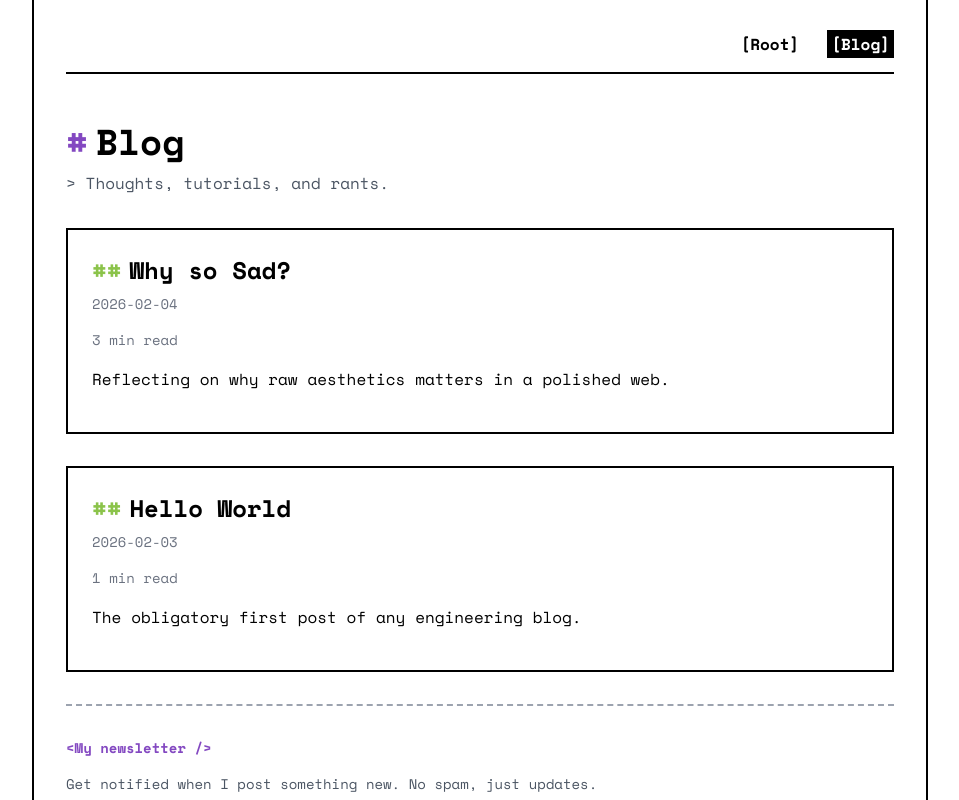
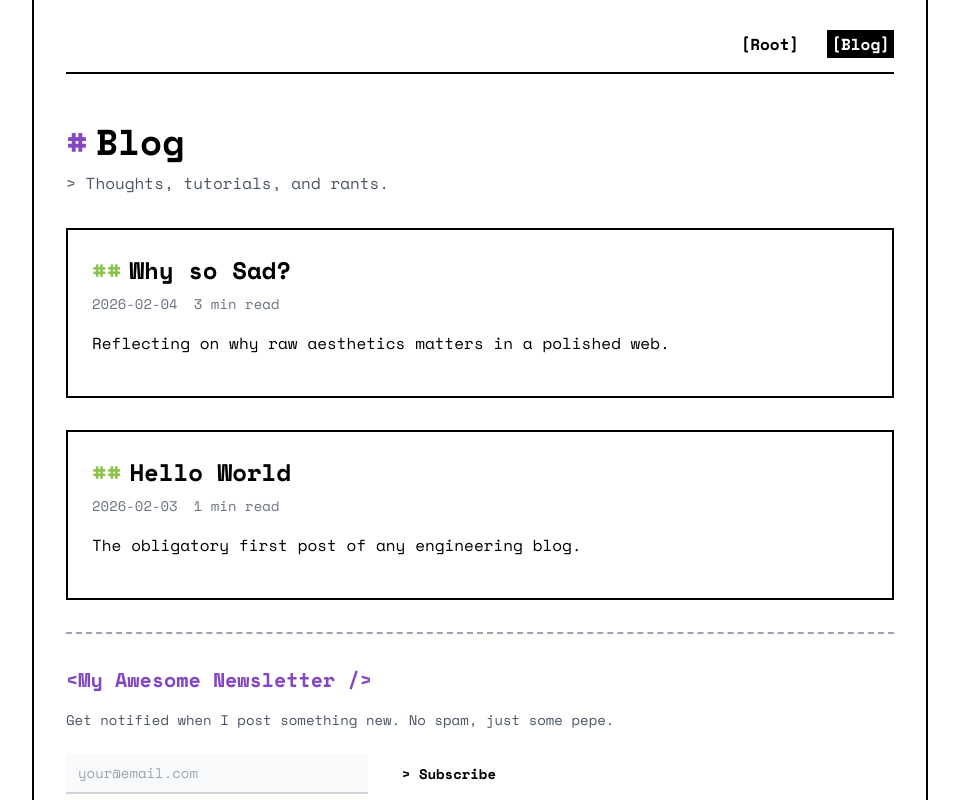
Before and after one commit to FrancescoDefulgentiis/francescoDefulgentiis.github.io, a React (Vite) app: page /blog in a window 1280 px wide. Shown: the top 800 px of the page, without its empty margins (160-1119 px from the left). Built offline with nearby package versions, Linux system fonts and the light colour scheme.

Commit message:
added a "latestPosts" section in the home

```diff
--- a/src/components/blog/Newsletter.jsx
+++ b/src/components/blog/Newsletter.jsx
@@ -1,23 +1,22 @@
 import React, { useState } from 'react';
 
 const Newsletter = () => {
-    // Buttondown username
-    const username = 'pepe_aster';
+    const buttondown_username = 'pepe_aster';
 
     return (
         <section className="mt-16 pt-8 border-t border-dashed border-gray-400">
             <h3 className="text-xl font-bold mb-4 flex items-center">
-                <span className="text-accent-secondary mr-2 text-sm">&lt;My newsletter /&gt;</span>
+                <span className="text-accent-secondary mr-2 text-md">&lt;My Awesome Newsletter /&gt;</span>
             </h3>
             <p className="mb-6 text-sm text-gray-600 font-mono">
-                Get notified when I post something new. No spam, just updates.
+                Get notified when I post something new. No spam, just some pepe.
             </p>
 
             <form
-                action="https://buttondown.com/api/emails/embed-subscribe/pepe_aster"
+                action={`https://buttondown.email/api/emails/embed-subscribe/${buttondown_username}`}
                 method="post"
-                class="embeddable-buttondown-form"
-                referrerpolicy="unsafe-url"
+                target="popupwindow"
+                onSubmit={() => window.open(`https://buttondown.email/${buttondown_username}`, 'popupwindow')}
                 className="flex flex-col sm:flex-row gap-4 max-w-md"
             >
                 <input
@@ -35,7 +34,6 @@ const Newsletter = () => {
                     &gt; Subscribe
                 </button>
             </form>
-
         </section>
     );
 };
--- /dev/null
+++ b/src/components/blog/PostCard.jsx
@@ -0,0 +1,22 @@
+import React from 'react';
+import { Link } from 'react-router-dom';
+
+const PostCard = ({ post }) => {
+    return (
+        <Link to={`/blog/${post.slug}`}>
+            <article className="border-2 border-black p-6 hover:translate-x-1 hover:-translate-y-1 transition-transform cursor-pointer shadow-[4px_4px_0px_0px_rgba(0,0,0,0)] hover:shadow-[4px_4px_0px_0px_rgba(0,0,0,1)] bg-white h-full">
+                <h2 className="text-2xl font-bold mb-2">
+                    <span className="text-accent-primary mr-2">##</span>
+                    {post.title}
+                </h2>
+                <div className="flex gap-4 mb-4 text-sm text-gray-500 font-mono">
+                    <span>{post.date}</span>
+                    <span>{post.toRead} min read</span>
+                </div>
+                <p className="font-mono">{post.description}</p>
+            </article>
+        </Link>
+    );
+};
+
+export default PostCard;
--- /dev/null
+++ b/src/components/sections/LatestPosts.jsx
@@ -0,0 +1,31 @@
+import React, { useState, useEffect } from 'react';
+import PostCard from '../blog/PostCard';
+import { getPosts } from '../../lib/posts';
+
+const LatestPosts = () => {
+    const [posts, setPosts] = useState([]);
+
+    useEffect(() => {
+        getPosts().then(allPosts => {
+            setPosts(allPosts.slice(0, 2));
+        });
+    }, []);
+
+    if (posts.length === 0) return null;
+
+    return (
+        <section className="animate-in fade-in duration-500">
+            <h2 className="text-2xl font-bold mb-6 flex items-center">
+                <span className="text-accent-primary mr-2">##</span>
+                Latest Posts
+            </h2>
+            <div className="grid gap-6 md:grid-cols-2 lg:grid-cols-2">
+                {posts.map(post => (
+                    <PostCard key={post.slug} post={post} />
+                ))}
+            </div>
+        </section>
+    );
+};
+
+export default LatestPosts;
--- a/src/pages/Blog.jsx
+++ b/src/pages/Blog.jsx
@@ -1,6 +1,7 @@
 import React, { useState, useEffect } from 'react';
-import { Link } from 'react-router-dom';
+
 import Newsletter from '../components/blog/Newsletter';
+import PostCard from '../components/blog/PostCard';
 import { getPosts } from '../lib/posts';
 
 const Blog = () => {
@@ -22,17 +23,7 @@ const Blog = () => {
 
             <div className="grid gap-8 animate-in fade-in duration-500">
                 {posts.map(post => (
-                    <Link to={`/blog/${post.slug}`} key={post.slug}>
-                        <article className="border-2 border-black p-6 hover:translate-x-1 hover:-translate-y-1 transition-transform cursor-pointer shadow-[4px_4px_0px_0px_rgba(0,0,0,0)] hover:shadow-[4px_4px_0px_0px_rgba(0,0,0,1)] bg-white">
-                            <h2 className="text-2xl font-bold mb-2">
-                                <span className="text-accent-primary mr-2">##</span>
-                                {post.title}
-                            </h2>
-                            <p className="mb-4 text-sm text-gray-500">{post.date}</p>
-                            <p className="mb-4 text-sm text-gray-500">{post.toRead} min read</p>
-                            <p className="font-mono">{post.description}</p>
-                        </article>
-                    </Link>
+                    <PostCard key={post.slug} post={post} />
                 ))}
             </div>
 
--- a/src/pages/Home.jsx
+++ b/src/pages/Home.jsx
@@ -1,5 +1,6 @@
 import React from 'react';
 import Education from '../components/sections/Education';
+import LatestPosts from '../components/sections/LatestPosts';
 import WorkProjects from '../components/sections/WorkProjects';
 import Certifications from '../components/sections/Certifications';
 
@@ -16,7 +17,7 @@ const Home = () => {
                 </p>
             </section>
 
-            {/* <LatestPosts /> */}
+            <LatestPosts />
             <WorkProjects />
             <Education />
             {/* <Certifications /> */}
```
Also changed, not shown: 1 other file (tests, documents, lock files or other folders).
